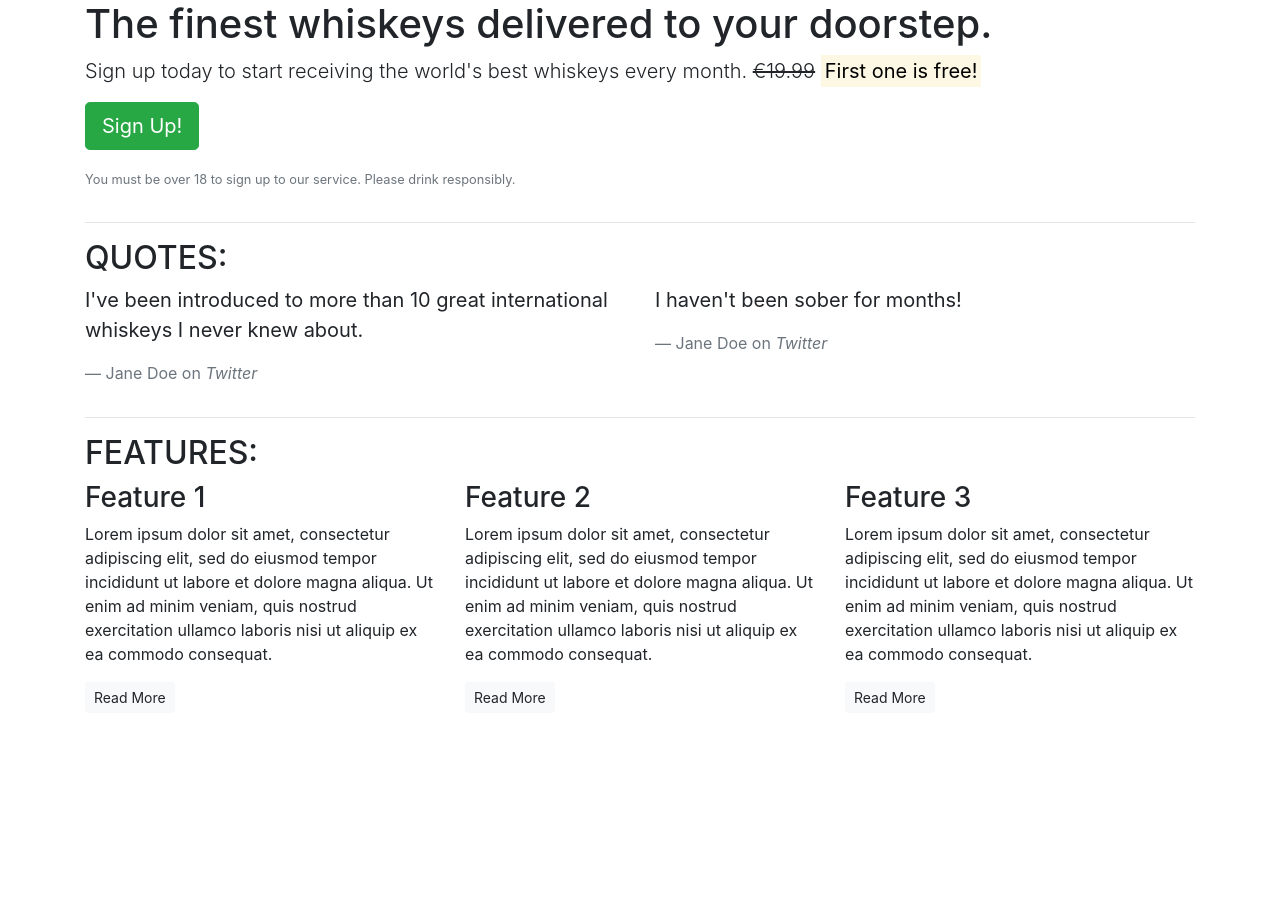
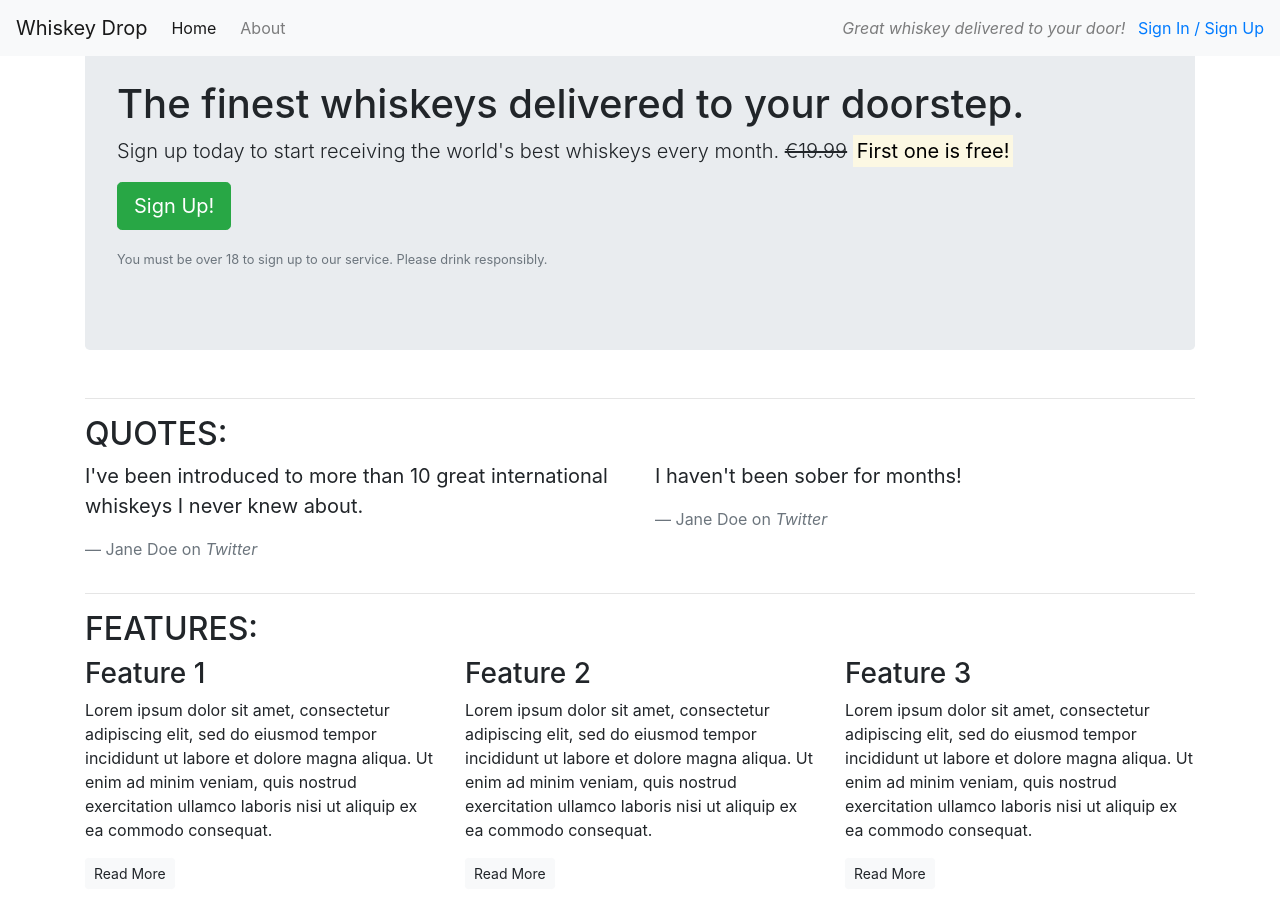
Before and after one commit to StringerMus/bootstrap, a plain HTML site: page index.html in a window 1280 px wide. Before the commit the page ends 800 px from the top, so only its background shows below. Drawn offline with nearby package versions, Linux system fonts and the light colour scheme.

Commit message:
core components part1.

```diff
--- a/index.html
+++ b/index.html
@@ -10,13 +10,28 @@
 </head>
 
 <body>
-    <article class="container">
+    <nav class="navbar navbar-light bg-light navbar-expand-sm fixed-top">
+        <a href="/" class="navbar-brand">Whiskey Drop</a>
+        <ul class="navbar-nav mr-auto">
+            <li class="active nav-item mr-2"><a class="nav-link" href="/">Home</a></li>
+            <li class="nav-item mr-2"><a class="nav-link" href="/about">About</a></li>
+            <li class="nav-item mr-2 d-block d-sm-none"><a class="nav-link" href="/login">Sign In / Sign Up</a></li>
+        </ul>
+        <div class="d-none d-md-block">
+            <p class="navbar-text my-auto mr-2"><i>Great whiskey delivered to your door!</i></p>
+            <a href="/login">Sign In / Sign Up</a>
+        </div>
+    </nav>
+    <article class="container mt-3">
         <!-- Callout -->
         <div class="row">
             <div class="col-12">
-                <section class="callout">
+                <section class="callout jumbotron">
                     <h1>The finest whiskeys delivered to your doorstep.</h1>
-                    <p class="lead">Sign up today to start receiving the world's best whiskeys every month. <s>€19.99</s> <strong><mark>First one is free!</mark></strong></p>
+                    <p class="lead">Sign up today to start receiving the world's best whiskeys every month.
+                        <s class="d-none d-sm-inline">€19.99</s>
+                        <span class="d-inline d-sm-none"><br></span>
+                        <strong><mark>First one is free!</mark></strong></p>
                     <p><button class="btn btn-lg btn-success">Sign Up!</button></p>
                     <p class="text-muted"><small>You must be over 18 to sign up to our service. Please drink responsibly.</small></p>
                 </section>
```
